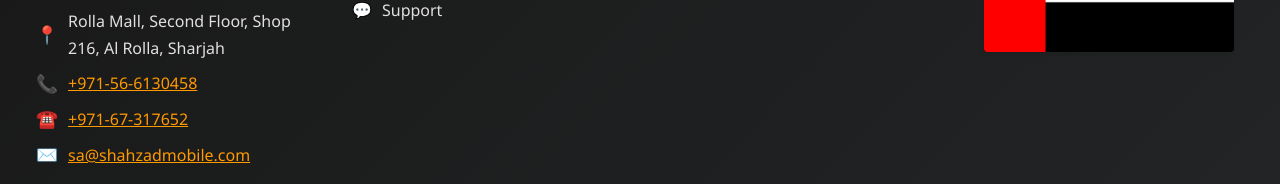
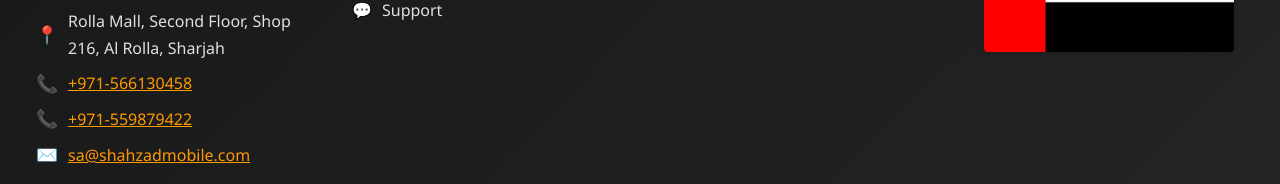
Before and after one commit to adibkhan12/ecommerce-front, a Next.js app: page / in a window 1280 px wide. Shown: the part 1204-1388 px from the top of the page. Built offline with nearby package versions, Linux system fonts and the light colour scheme; no server answers; the database is empty.

Commit message:
Update Footer.js

```diff
--- a/components/Footer.js
+++ b/components/Footer.js
@@ -203,11 +203,11 @@ export default function Footer() {
             </ContactRow>
             <ContactRow>
             <span className="emoji" role="img" aria-label="phone">📞</span>
-            <a href="tel:566130458">+971-56-6130458</a>
+            <a href="tel:566130458">+971-566130458</a>
             </ContactRow>
             <ContactRow>
-            <span className="emoji" role="img" aria-label="landline">☎️</span>
-            <a href="tel:67317652">+971-67-317652</a>
+            <span className="emoji" role="img" aria-label="phone">📞</span>
+            <a href="tel:559879422">+971-559879422</a>
             </ContactRow>
             <ContactRow>
             <span className="emoji" role="img" aria-label="email">✉️</span>
```
